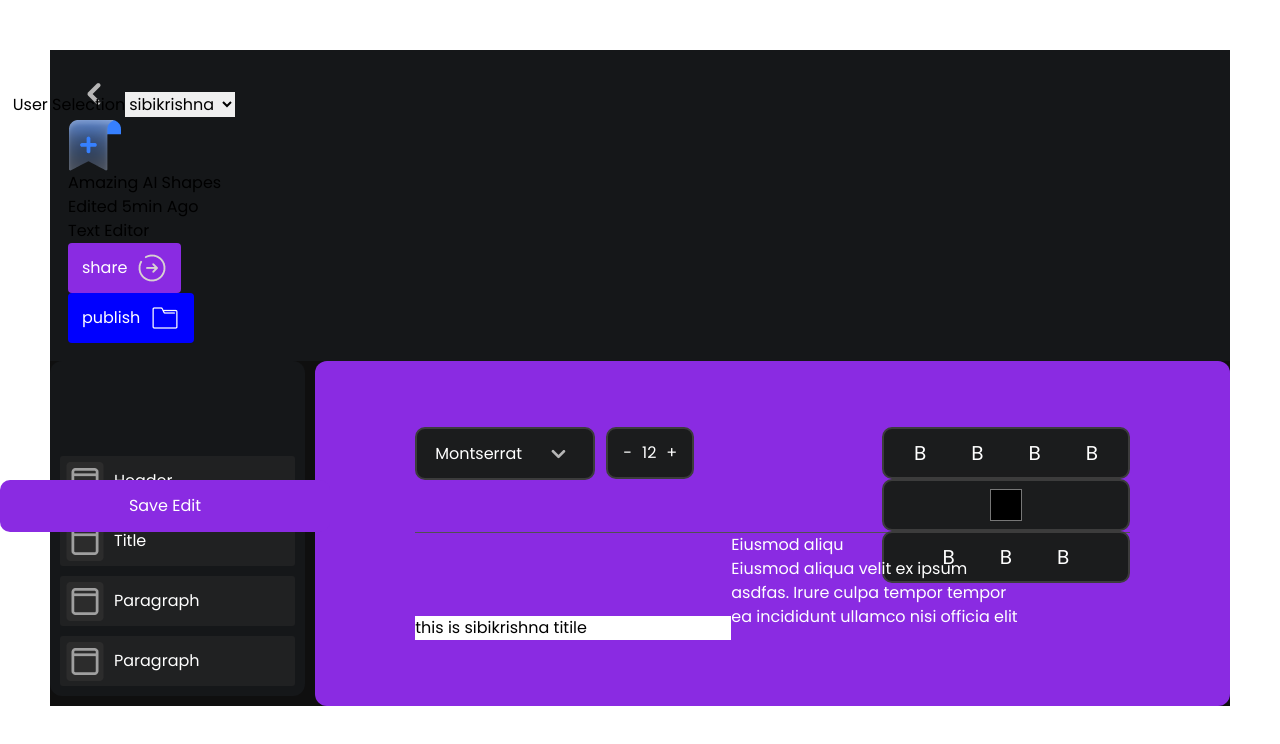
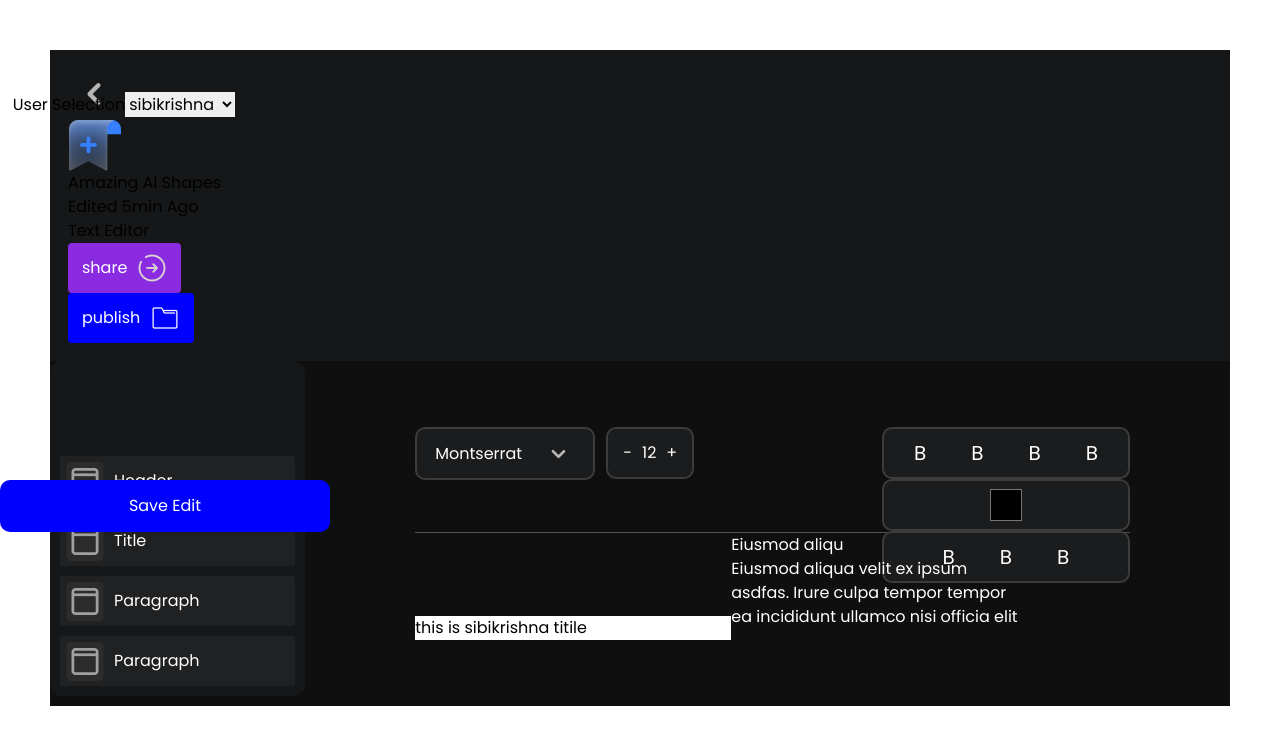
Before and after one commit to Yuslash/documentation-p1t2, a React (Vite) app: page /sample in a window 1280 px wide. Shown: the top 744 px of the page. Built offline with nearby package versions, Linux system fonts and the light colour scheme.

Commit message:
removed the blueviolet color from the inner-body

```diff
--- a/src/App.css
+++ b/src/App.css
@@ -131,7 +131,7 @@ body{
   padding: 66px 100px;
   width: 1180px;
   height: 100%;
-  background-color: blueviolet ;
+  background-color: transparent ;
   border-radius: 12px;
 }
 
@@ -243,7 +243,7 @@ body{
   position: absolute;
   top: 60%;
   left: 0%;
-  background-color: blueviolet;
+  background-color: blue;
   border-radius: 10px;
   color: white;
 }
```
